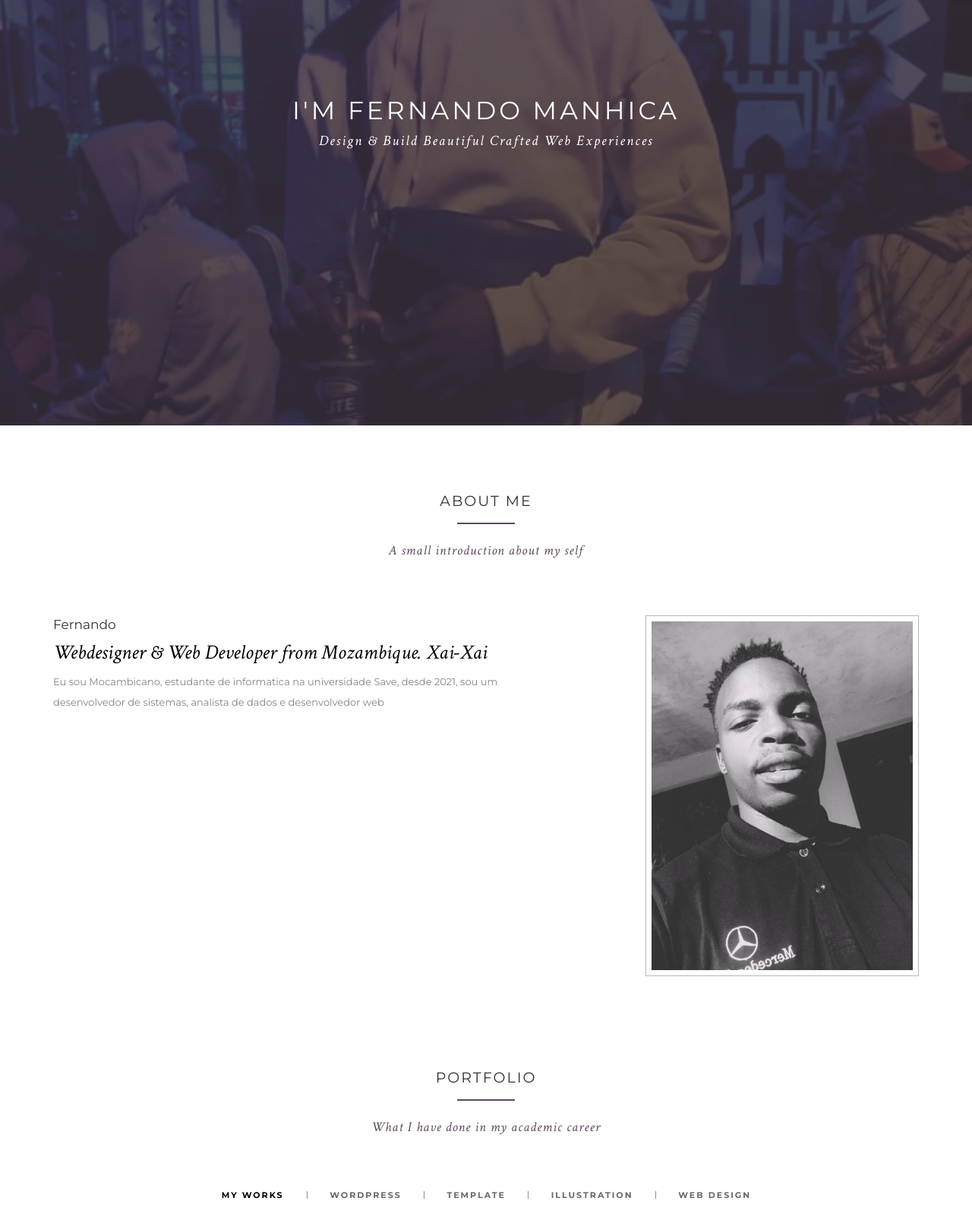
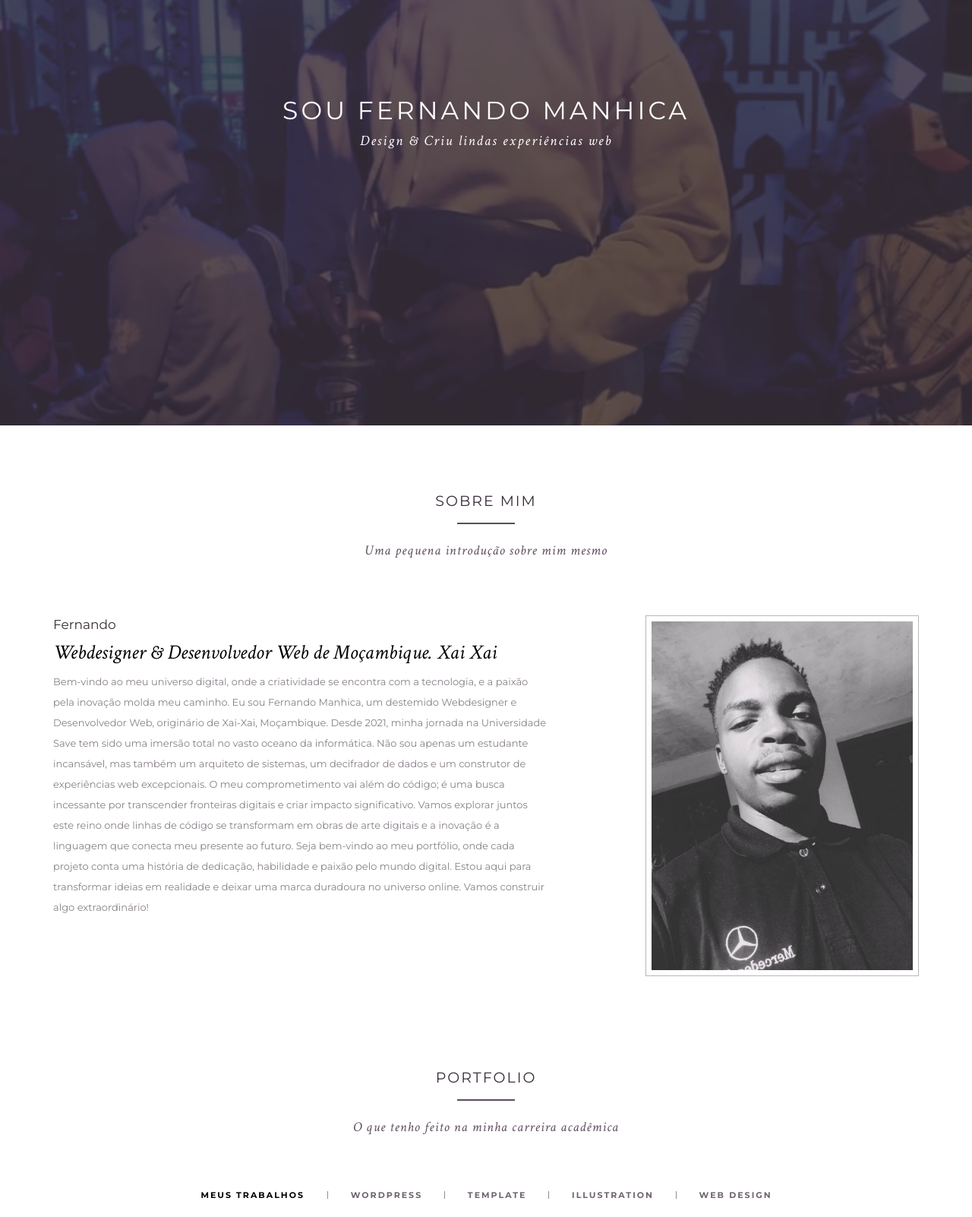
Before and after one commit to fernandyyy/FernandoPortfolio, a plain HTML site: page index.html in a window 1280 px wide. Shown: the part 240-1842 px from the top of the page at 76% size. Drawn offline with nearby package versions, Linux system fonts and the light colour scheme; some packages are replaced by stand-ins of ours; a script that the page names is missing.

Commit message:
index.html

```diff
--- a/index.html
+++ b/index.html
@@ -67,8 +67,8 @@
     <!--banner start-->
     <div class="banner row" id="banner">
     <div class="bannerText">
-        <h1>I'm Fernando Manhica</h1>
-        <h3>Design &amp; Build Beautiful Crafted Web Experiences</h3>
+        <h1>Sou Fernando Manhica</h1>
+        <h3>Design &amp; Criu lindas experiências web </h3>
       </div>
       <div class="col-xs-12 col-sm-12 col-md-12 col-lg-12 noPadd slides-container" style="height:100%">
         <!--background slide show start-->
@@ -90,8 +90,8 @@
       <div class="row">
        <div class="col-md-12">
       	<div class="heading">
-        <h2>About me</h2>
-        <h3>A small introduction about my self</h3>
+        <h2>Sobre mim</h2>
+        <h3>Uma pequena introdução sobre mim mesmo</h3>
       </div>
       </div>
        </div>
@@ -99,8 +99,10 @@
       <div class=" col-lg-4 col-md-4 col-sm-4 col-xs-12 pull-right media"><img src="images/jhon-img.jpg" alt=""></div>
       	<div class=" col-lg-7 col-md-7 col-sm-7 col-xs-12 pull-left media">
         	<h5>Fernando</h5>
-            <h3>Webdesigner &amp; Web Developer from Mozambique. Xai-Xai</h3>
-            <p>Eu sou Mocambicano, estudante de informatica na universidade Save, desde 2021, sou um desenvolvedor de sistemas, analista de dados e desenvolvedor web</p>
+            <h3>Webdesigner &amp; Desenvolvedor Web de Moçambique. Xai Xai</h3>
+            <p>Bem-vindo ao meu universo digital, onde a criatividade se encontra com a tecnologia, e a paixão pela inovação molda meu caminho. Eu sou Fernando Manhica, um destemido Webdesigner e Desenvolvedor Web, originário de Xai-Xai, Moçambique. Desde 2021, minha jornada na Universidade Save tem sido uma imersão total no vasto oceano da informática.
+               Não sou apenas um estudante incansável, mas também um arquiteto de sistemas, um decifrador de dados e um construtor de experiências web excepcionais. O meu comprometimento vai além do código; é uma busca incessante por transcender fronteiras digitais e criar impacto significativo.
+               Vamos explorar juntos este reino onde linhas de código se transformam em obras de arte digitais e a inovação é a linguagem que conecta meu presente ao futuro. Seja bem-vindo ao meu portfólio, onde cada projeto conta uma história de dedicação, habilidade e paixão pelo mundo digital. Estou aqui para transformar ideias em realidade e deixar uma marca duradoura no universo online. Vamos construir algo extraordinário!</p>
 
 <!-- <p><a role="button" class="btn btn-primary btn-lg">Download Printable Resume</a></p> -->
         </div>
@@ -116,13 +118,13 @@
     <div class="container">
         <div class="heading">
             <h2>Portfolio</h2>
-            <h3>What I have done in my academic career</h3>
+            <h3>O que tenho feito na minha carreira acadêmica</h3>
         </div>
     </div>
     <div class="row">
       <div class="portfolioFilter">
         <ul>
-          <li><a href="#" data-filter="*" class="current">My works</a></li>
+          <li><a href="#" data-filter="*" class="current">Meus trabalhos</a></li>
           <li><a href="#" data-filter=".wordpress">Wordpress</a></li>
           <li><a href="#" data-filter=".template">template</a></li>
           <li><a href="#" data-filter=".illustration">Illustration</a></li>
@@ -149,13 +151,13 @@
           <div class="lightCon"> <span class="hoverBox"> <span class="smallIcon"> <a rel="lightbox-demo" href="images/projects/big-images/6.png" title="Project Title4" class="zoom lb lb_warsaw1"><i class="fa fa-search fa-2x"></i></a>  </span> </span> <img src="images/projects/thumb-images/thumb6.png" alt="" > </div>
         </li>
 	       <li class="webdesign wordpress col-xs-6 col-sm-4 col-md-3 col-lg-3">
-          <div class="lightCon"> <span class="hoverBox"> <span class="smallIcon"> <a rel="lightbox-demo" href="images/projects/big-images/grafo.png" title="Project Title4" class="zoom lb lb_warsaw1"><i class="fa fa-search fa-2x"></i></a>  </span> </span> <img src="images/projects/thumb-images/grafo.png" alt="" > </div>
+          <div class="lightCon"> <span class="hoverBox"> <span class="smallIcon"> <a rel="lightbox-demo" href="images/projects/big-images/grafo.png" title="Infografico" class="zoom lb lb_warsaw1"><i class="fa fa-search fa-2x"></i></a>  </span> </span> <img src="images/projects/thumb-images/grafo.png" alt="" > </div>
         </li>
 	       <li class="webdesign wordpress col-xs-6 col-sm-4 col-md-3 col-lg-3">
-          <div class="lightCon"> <span class="hoverBox"> <span class="smallIcon"> <a rel="lightbox-demo" href="images/projects/big-images/ble.png" title="Project Title4" class="zoom lb lb_warsaw1"><i class="fa fa-search fa-2x"></i></a>  </span> </span> <img src="images/projects/thumb-images/ble.png" alt="" > </div>
+          <div class="lightCon"> <span class="hoverBox"> <span class="smallIcon"> <a rel="lightbox-demo" href="images/projects/big-images/ble.png" title="Meu CV" class="zoom lb lb_warsaw1"><i class="fa fa-search fa-2x"></i></a>  </span> </span> <img src="images/projects/thumb-images/ble.png" alt="" > </div>
         </li>
        <li class="webdesign wordpress col-xs-6 col-sm-4 col-md-3 col-lg-3">
-          <div class="lightCon"> <span class="hoverBox"> <span class="smallIcon"> <a rel="lightbox-demo" href="images/projects/big-images/Figma.png" title="Project Title4" class="zoom lb lb_warsaw1"><i class="fa fa-search fa-2x"></i></a>  </span> </span> <img src="images/projects/thumb-images/Figma.png" alt="" > </div>
+          <div class="lightCon"> <span class="hoverBox"> <span class="smallIcon"> <a rel="lightbox-demo" href="images/projects/big-images/Figma.png" title="Trabalho feito com figma" class="zoom lb lb_warsaw1"><i class="fa fa-search fa-2x"></i></a>  </span> </span> <img src="images/projects/thumb-images/Figma.png" alt="" > </div>
         </li>
 
 
@@ -184,8 +186,8 @@
   <section class="contactDetails">
     <div class="container">
     <div class="heading">
-        <h2>Drop a email</h2>
-        <h3>Please feel free if you would like to have a chat.</h3>
+        <h2>Deixe um e-mail</h2>
+        <h3>Fique à vontade se quiser bater um papo.</h3>
       </div>
       <!--contact form start-->
       <div class="row media">
```
